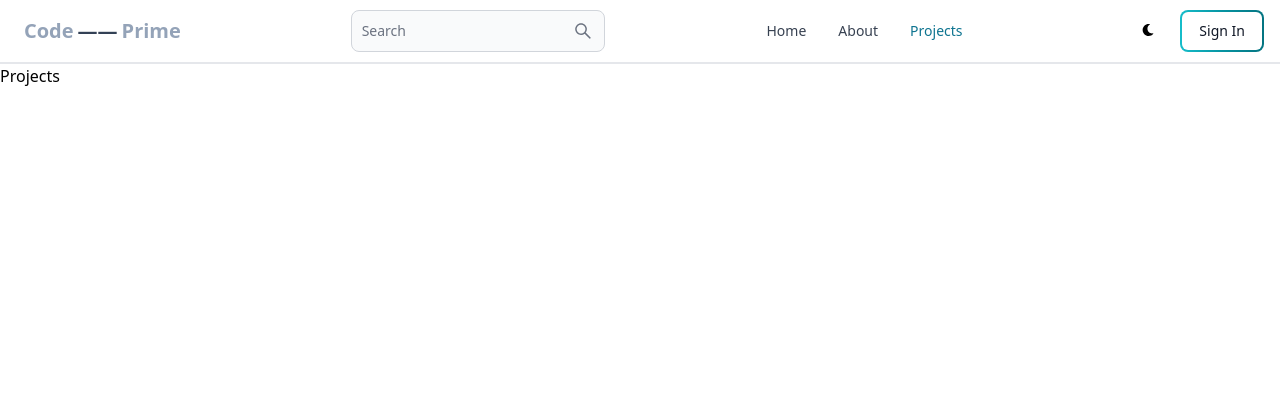
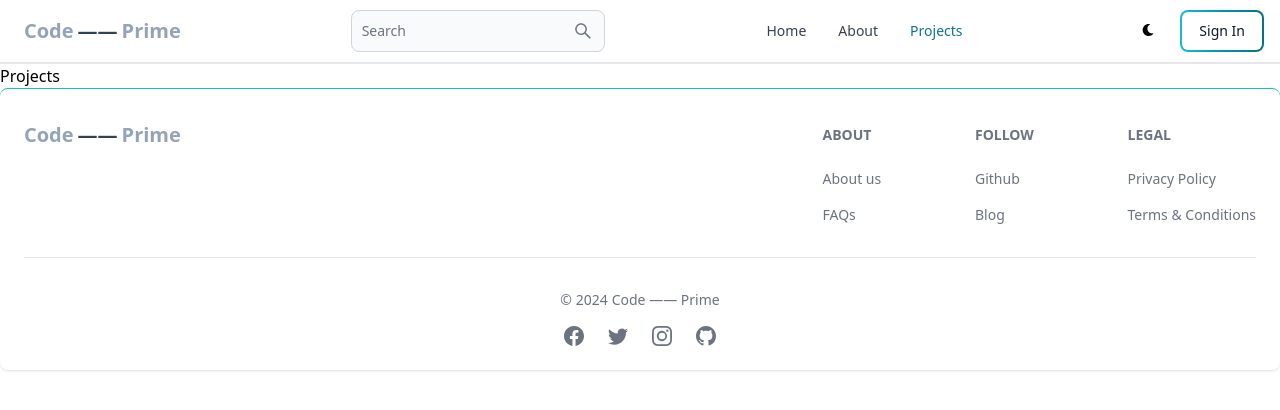
Before and after one commit to ThR-202IV/blog-w-dashboard, a React (Vite) app in the folder frontend/: page /projects in a window 1280 px wide. Shown: the top 410 px of the page. Built offline with nearby package versions, Linux system fonts and the light colour scheme.

Commit message:
added the footer component

```diff
--- a/frontend/src/App.jsx
+++ b/frontend/src/App.jsx
@@ -7,6 +7,7 @@
 import Projects from "./pages/Projects";
 import Header from "./components/Header";
 import About from "./pages/About";
+import Footer from "./components/Footer";
 
 const App = () => {
   return (
@@ -20,6 +21,7 @@
         <Route path="/dashboard" element={<Dashboard />} />
         <Route path="/projects" element={<Projects />} />
       </Routes>
+      <Footer />
     </BrowserRouter>
   );
 };
--- /dev/null
+++ b/frontend/src/components/Footer.jsx
@@ -0,0 +1,85 @@
+import React from "react";
+import { Footer } from "flowbite-react";
+import { Link } from "react-router-dom";
+import { BsFacebook, BsGithub, BsInstagram, BsTwitter } from "react-icons/bs";
+
+/* 'cause we're using Footer element of flowbite, we cant have this component named Footer as well 'cause of name clashes */
+const FooterComp = () => {
+  return (
+    <Footer container className="border-t  border-teal-400">
+      <div className="w-full max-w-7xl mx-auto">
+        <div className="grid w-full justify-between sm:flex md:grid-cols-1">
+          <div className="mt-2">
+            <Link
+              to="/"
+              className="self-center whitespace-nowrap text-lg sm:text-xl font-semibold dark:text-white"
+            >
+              <span className="text-slate-400">
+                Code<span className="text-slate-700 p-1">——</span>Prime
+              </span>
+            </Link>
+          </div>
+          <div className="grid grid-cols-2 gap-8 mt-3 sm:grid-cols-3 sm:gap-6">
+            <div>
+              <Footer.Title title="About" />
+              <Footer.LinkGroup col>
+                {/* target="_blank" opens a new window & rel="noopener noreferrer" allows the external site to be opened without the browser asking questions annd blocking the new window */}
+                <Footer.Link href="#" target="_blank" rel="noopener noreferrer">
+                  About us
+                </Footer.Link>
+                <Footer.Link href="#" target="_blank" rel="noopener noreferrer">
+                  FAQs
+                </Footer.Link>
+              </Footer.LinkGroup>
+            </div>
+            <div>
+              <Footer.Title title="Follow" />
+              <Footer.LinkGroup col>
+                {/* target="_blank" opens a new window & rel="noopener noreferrer" allows the external site to be opened without the browser asking questions annd blocking the new window */}
+                <Footer.Link
+                  href="https://github.com/ThR-202IV"
+                  target="_blank"
+                  rel="noopener noreferrer"
+                >
+                  Github
+                </Footer.Link>
+                <Footer.Link href="#" target="_blank" rel="noopener noreferrer">
+                  Blog
+                </Footer.Link>
+              </Footer.LinkGroup>
+            </div>
+            <div>
+              <Footer.Title title="Legal" />
+              <Footer.LinkGroup col>
+                {/* target="_blank" opens a new window & rel="noopener noreferrer" allows the external site to be opened without the browser asking questions annd blocking the new window */}
+                <Footer.Link href="#" target="_blank" rel="noopener noreferrer">
+                  Privacy Policy
+                </Footer.Link>
+                <Footer.Link href="#" target="_blank" rel="noopener noreferrer">
+                  Terms &amp; Conditions
+                </Footer.Link>
+              </Footer.LinkGroup>
+            </div>
+          </div>
+        </div>
+        <Footer.Divider />
+        <div className="w-full ">
+          <Footer.Copyright
+            // href="#"
+            by="Code —— Prime"
+            /* change year dynamically */
+            year={new Date().getFullYear()}
+          />
+          <div className="flex gap-6 mt-4 sm:mt-4  sm:justify-center">
+            <Footer.Icon href="#" icon={BsFacebook} />
+            <Footer.Icon href="#" icon={BsTwitter} />
+            <Footer.Icon href="#" icon={BsInstagram} />
+            <Footer.Icon href="#" icon={BsGithub} />
+          </div>
+        </div>
+      </div>
+    </Footer>
+  );
+};
+
+export default FooterComp;
```
